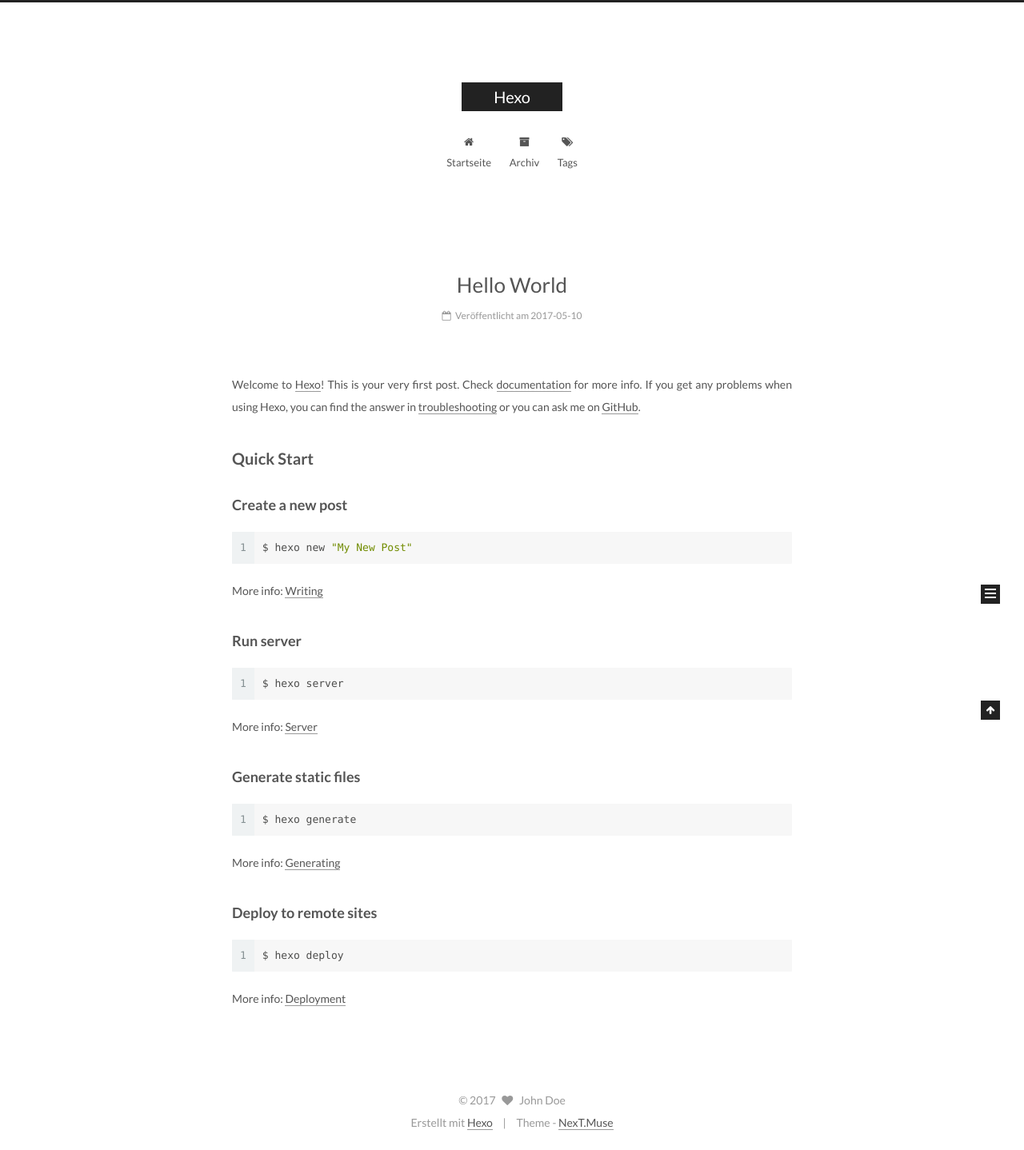
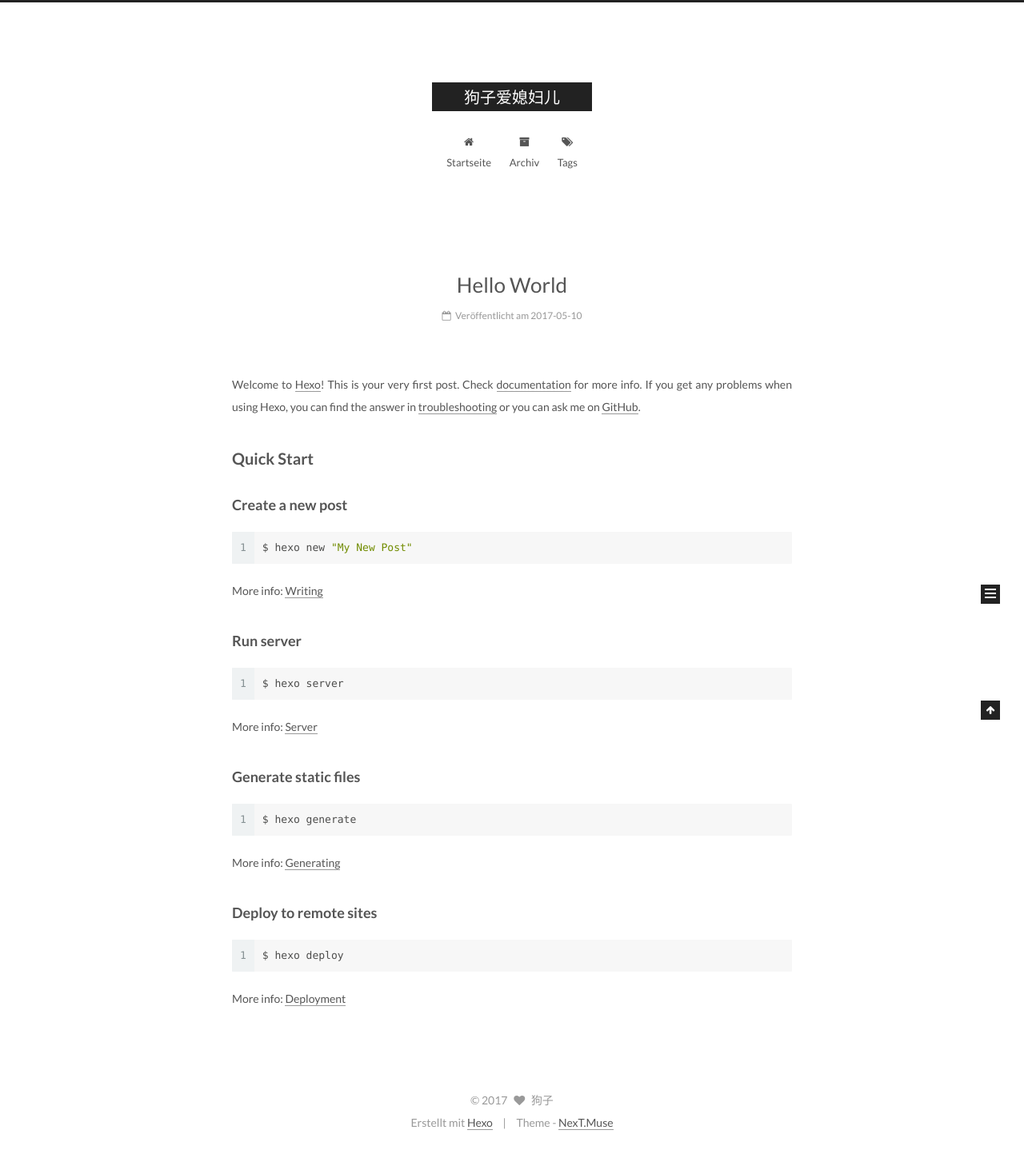
Before and after one commit to hanluluhan/hanluluhan.github.io, a plain HTML site: page index.html in a window 1280 px wide. Shown: the whole page at 80% size. Drawn offline with Linux system fonts and the light colour scheme.

Commit message:
Site updated: 2017-05-10 16:34:27

```diff
--- a/css/main.css
+++ b/css/main.css
@@ -1695,7 +1695,7 @@ pre .javascript .function {
   width: 4px;
   height: 4px;
   border-radius: 50%;
-  background: #4799d5;
+  background: #6f94ff;
 }
 .links-of-blogroll {
   font-size: 13px;
--- a/index.html
+++ b/index.html
@@ -91,11 +91,11 @@
 
 
 <meta property="og:type" content="website">
-<meta property="og:title" content="Hexo">
+<meta property="og:title" content="狗子爱媳妇儿">
 <meta property="og:url" content="http://yoursite.com/index.html">
-<meta property="og:site_name" content="Hexo">
+<meta property="og:site_name" content="狗子爱媳妇儿">
 <meta name="twitter:card" content="summary">
-<meta name="twitter:title" content="Hexo">
+<meta name="twitter:title" content="狗子爱媳妇儿">
 
 
 
@@ -129,7 +129,7 @@
 
 
 
-  <title>Hexo</title>
+  <title>狗子爱媳妇儿</title>
 </head>
 
 <body itemscope itemtype="http://schema.org/WebPage" lang="">
@@ -167,7 +167,7 @@
     <div class="custom-logo-site-title">
       <a href="/"  class="brand" rel="start">
         <span class="logo-line-before"><i></i></span>
-        <span class="site-title">Hexo</span>
+        <span class="site-title">狗子爱媳妇儿</span>
         <span class="logo-line-after"><i></i></span>
       </a>
     </div>
@@ -253,13 +253,13 @@
     <link itemprop="mainEntityOfPage" href="http://yoursite.com/2017/05/10/hello-world/">
 
     <span hidden itemprop="author" itemscope itemtype="http://schema.org/Person">
-      <meta itemprop="name" content="John Doe">
+      <meta itemprop="name" content="狗子">
       <meta itemprop="description" content="">
       <meta itemprop="image" content="/images/avatar.gif">
     </span>
 
     <span hidden itemprop="publisher" itemscope itemtype="http://schema.org/Organization">
-      <meta itemprop="name" content="Hexo">
+      <meta itemprop="name" content="狗子爱媳妇儿">
     </span>
 
 
@@ -395,8 +395,8 @@
         <div class="site-author motion-element" itemprop="author" itemscope itemtype="http://schema.org/Person">
           <img class="site-author-image" itemprop="image"
                src="/images/avatar.gif"
-               alt="John Doe" />
-          <p class="site-author-name" itemprop="name">John Doe</p>
+               alt="狗子" />
+          <p class="site-author-name" itemprop="name">狗子</p>
 
               <p class="site-description motion-element" itemprop="description"></p>
 
@@ -456,7 +456,7 @@
   <span class="with-love">
     <i class="fa fa-heart"></i>
   </span>
-  <span class="author" itemprop="copyrightHolder">John Doe</span>
+  <span class="author" itemprop="copyrightHolder">狗子</span>
 </div>
 
 
```
Also changed, not shown: 2017/05/10/hello-world/index.html (+8 -8 lines), archives/2017/05/index.html (+8 -8 lines), archives/2017/index.html (+8 -8 lines), archives/index.html (+8 -8 lines).
